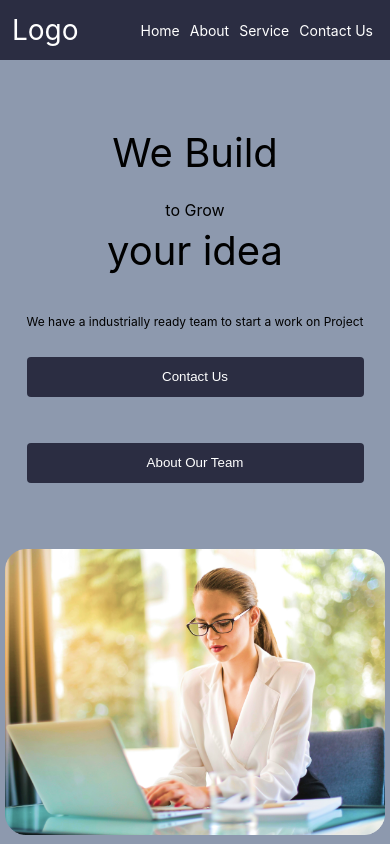
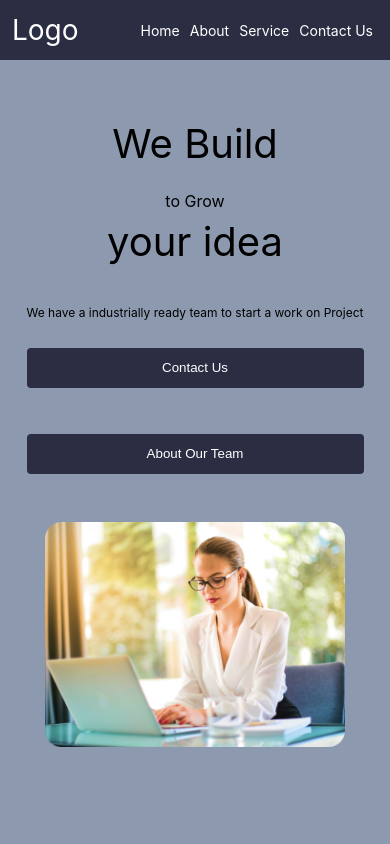
Before and after one commit to swapnilranmale2003/portfolioweb, a React (Create React App) app: page / in a window 390 px wide. Built offline with nearby package versions, Linux system fonts and the light colour scheme.

Commit message:
Homepage is responsive

```diff
--- a/src/components/Home/Home.css
+++ b/src/components/Home/Home.css
@@ -75,6 +75,7 @@
     .herosection {
         flex-direction: column;
         align-items: center;
+        height: 100%;
     }
 
     .hero-content h1 {
@@ -103,4 +104,10 @@
         max-width: none;
         margin-bottom: 1rem;
     }
+    .hero-right img {
+        width: 100%;
+        max-width: 300px;
+        height: auto;
+    }
+
 }
```
